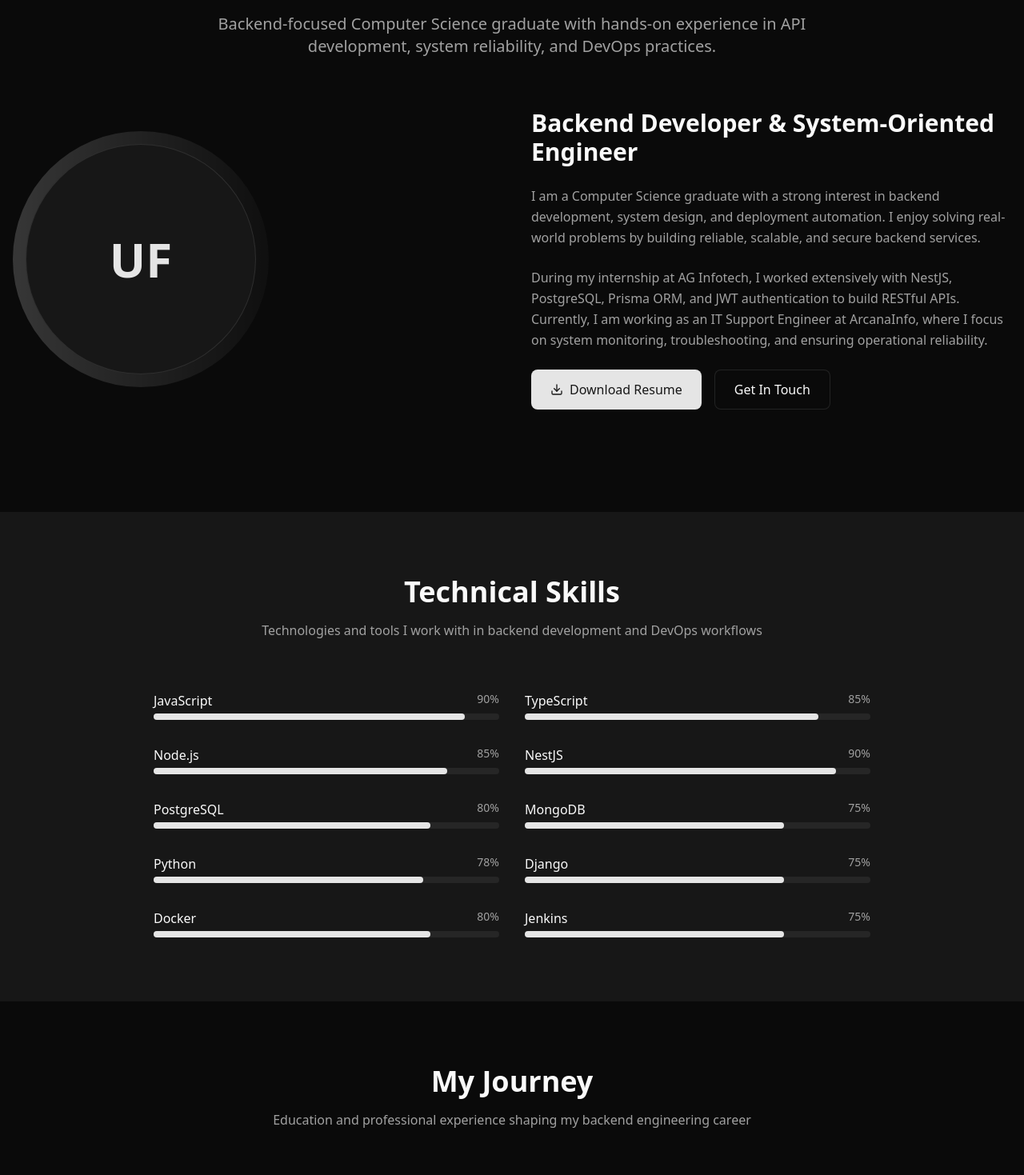
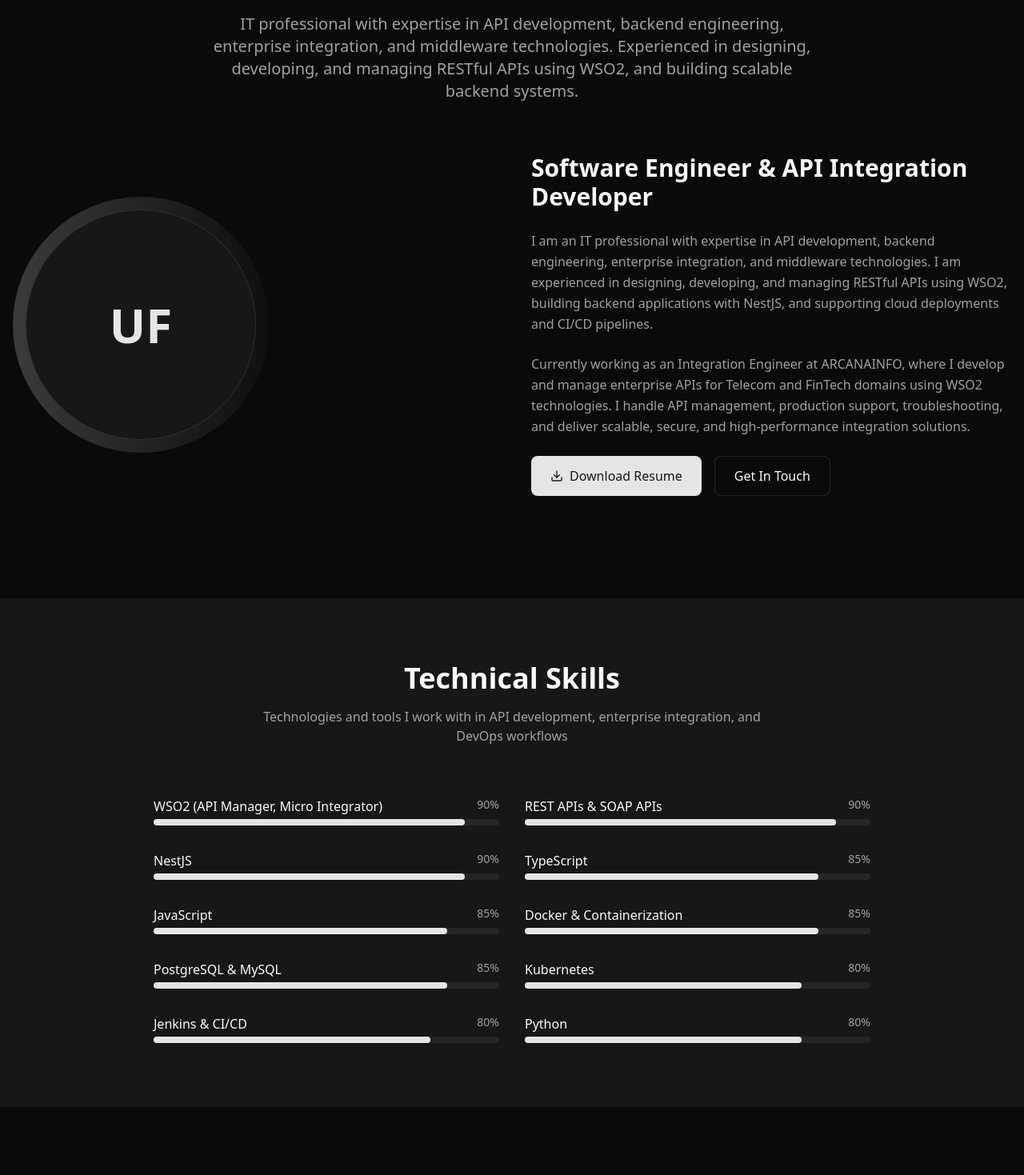
Before and after one commit to usmanfarooq317/Usman-Portfolio, a React (Vite) app: page /about in a window 1280 px wide. Shown: the part 260-1729 px from the top of the page at 80% size. Built offline with nearby package versions, Linux system fonts and the light colour scheme.

Commit message:
Update About.jsx with complete CV information - Software Engineer & API Integration Developer with WSO2 expertise

```diff
--- a/src/pages/About.jsx
+++ b/src/pages/About.jsx
@@ -4,25 +4,25 @@ import { Link } from 'react-router-dom';
 
 const About = () => {
   const skills = [
-    { name: 'JavaScript', level: 90 },
+    { name: 'WSO2 (API Manager, Micro Integrator)', level: 90 },
+    { name: 'REST APIs & SOAP APIs', level: 90 },
+    { name: 'NestJS', level: 90 },
     { name: 'TypeScript', level: 85 },
-    { name: 'Node.js', level: 85 },
-    { name: 'NestJS', level: 90 },
-    { name: 'PostgreSQL', level: 80 },
-    { name: 'MongoDB', level: 75 },
-    { name: 'Python', level: 78 },
-    { name: 'Django', level: 75 },
-    { name: 'Docker', level: 80 },
-    { name: 'Jenkins', level: 75 },
+    { name: 'JavaScript', level: 85 },
+    { name: 'Docker & Containerization', level: 85 },
+    { name: 'PostgreSQL & MySQL', level: 85 },
+    { name: 'Kubernetes', level: 80 },
+    { name: 'Jenkins & CI/CD', level: 80 },
+    { name: 'Python', level: 80 },
   ];
 
   const timeline = [
     {
       year: '2025 – Present',
-      title: 'IT Support Engineer',
-      company: 'ArcanaInfo',
+      title: 'Integration Engineer',
+      company: 'ARCANAINFO',
       description:
-        'Monitoring and maintaining IT systems to ensure reliability and SLA compliance, performing root cause analysis, and managing client transitions from staging to production.',
+        'Developed and managed enterprise APIs using WSO2 technologies for Telecom and FinTech domains. Managed API lifecycle including publishing, endpoint configuration, security policies, rate limiting, and production troubleshooting.',
       type: 'work',
     },
     {
@@ -30,7 +30,7 @@ const About = () => {
       title: 'Backend Developer Intern',
       company: 'AG Infotech',
       description:
-        'Worked on backend development using NestJS, PostgreSQL, and Prisma ORM. Implemented REST APIs, JWT-based authentication, and collaborated with senior developers on production-ready systems.',
+        'Built REST APIs using NestJS with clean architecture. Designed PostgreSQL databases with Prisma ORM. Implemented JWT-based authentication and authorization for production-ready systems.',
       type: 'work',
     },
     {
@@ -56,8 +56,7 @@ const About = () => {
           >
             <h1 className="text-4xl lg:text-6xl font-bold mb-6">About Me</h1>
             <p className="text-xl text-muted-foreground max-w-3xl mx-auto">
-              Backend-focused Computer Science graduate with hands-on experience in API development,
-              system reliability, and DevOps practices.
+              IT professional with expertise in API development, backend engineering, enterprise integration, and middleware technologies. Experienced in designing, developing, and managing RESTful APIs using WSO2, and building scalable backend systems.
             </p>
           </motion.div>
 
@@ -84,19 +83,14 @@ const About = () => {
               transition={{ duration: 0.8, delay: 0.4 }}
               className="space-y-6"
             >
-              <h2 className="text-3xl font-bold">Backend Developer & System-Oriented Engineer</h2>
+              <h2 className="text-3xl font-bold">Software Engineer & API Integration Developer</h2>
 
               <p className="text-muted-foreground leading-relaxed">
-                I am a Computer Science graduate with a strong interest in backend development,
-                system design, and deployment automation. I enjoy solving real-world problems
-                by building reliable, scalable, and secure backend services.
+                I am an IT professional with expertise in API development, backend engineering, enterprise integration, and middleware technologies. I am experienced in designing, developing, and managing RESTful APIs using WSO2, building backend applications with NestJS, and supporting cloud deployments and CI/CD pipelines.
               </p>
 
               <p className="text-muted-foreground leading-relaxed">
-                During my internship at AG Infotech, I worked extensively with NestJS,
-                PostgreSQL, Prisma ORM, and JWT authentication to build RESTful APIs.
-                Currently, I am working as an IT Support Engineer at ArcanaInfo, where I focus on
-                system monitoring, troubleshooting, and ensuring operational reliability.
+                Currently working as an Integration Engineer at ARCANAINFO, where I develop and manage enterprise APIs for Telecom and FinTech domains using WSO2 technologies. I handle API management, production support, troubleshooting, and deliver scalable, secure, and high-performance integration solutions.
               </p>
 
               <div className="flex flex-col sm:flex-row gap-4">
@@ -129,7 +123,7 @@ const About = () => {
           >
             <h2 className="text-3xl lg:text-4xl font-bold mb-4">Technical Skills</h2>
             <p className="text-muted-foreground max-w-2xl mx-auto">
-              Technologies and tools I work with in backend development and DevOps workflows
+              Technologies and tools I work with in API development, enterprise integration, and DevOps workflows
             </p>
           </motion.div>
 
@@ -173,7 +167,7 @@ const About = () => {
           >
             <h2 className="text-3xl lg:text-4xl font-bold mb-4">My Journey</h2>
             <p className="text-muted-foreground max-w-2xl mx-auto">
-              Education and professional experience shaping my backend engineering career
+              Education and professional experience shaping my software engineering career
             </p>
           </motion.div>
 
@@ -231,13 +225,13 @@ const About = () => {
           <div className="grid md:grid-cols-2 gap-8 max-w-4xl mx-auto">
             <div className="bg-background p-6 rounded-lg border border-border">
               <FiAward className="text-primary mb-3" size={28} />
-              <h3 className="font-semibold">Backend Internship Certificate</h3>
+              <h3 className="font-semibold">Backend Developer Internship</h3>
               <p className="text-muted-foreground">AG Infotech</p>
             </div>
 
             <div className="bg-background p-6 rounded-lg border border-border">
               <FiTarget className="text-accent mb-3" size={28} />
-              <h3 className="font-semibold">CTF Participation</h3>
+              <h3 className="font-semibold">CFT Participation</h3>
               <p className="text-muted-foreground">Military College of Signals</p>
             </div>
           </div>
```
